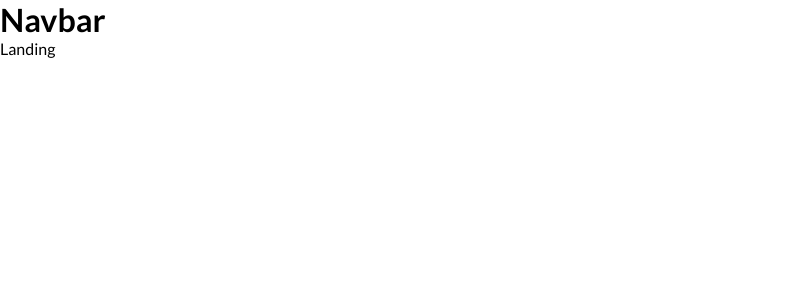
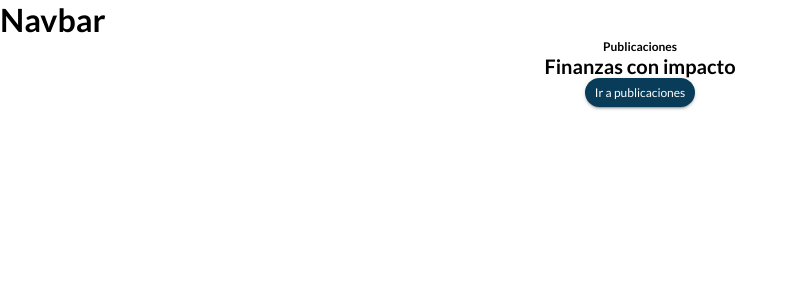
Before and after one commit to zEstebanz/Ubuntu-Semillero, a React (Vite) app: page / in a window 1280 px wide. Shown: the top 300 px of the page, without its empty margins (0-797 px from the left). Built offline with nearby package versions, Linux system fonts and the light colour scheme.

Commit message:
LandingPosts component created

```diff
--- /dev/null
+++ b/src/components/LandingPosts.jsx
@@ -0,0 +1,42 @@
+import { Box, Typography, Card, Button } from "@mui/material";
+
+function LandingPosts() {
+  const posts = [];
+  return (
+    <Box
+      component="section"
+      display="flex"
+      flexDirection="column"
+      alignItems="center"
+    >
+      <Typography variant="paragraphs" fontWeight={600}>
+        Publicaciones
+      </Typography>
+      <Typography variant="subtitles" fontWeight={600}>
+        Finanzas con impacto
+      </Typography>
+
+      <Box display="flex" flexDirection="column" alignItems="center">
+        {posts?.map((post) => (
+          <Card key={post.id} />
+        ))}
+      </Box>
+
+      <Button
+        variant="contained"
+        size="small"
+        sx={{ borderRadius: 20, textTransform: "none" }}
+      >
+        <Typography
+          variant="paragraphs"
+          fontWeight={500}
+          sx={{ textTransform: "none" }}
+        >
+          Ir a publicaciones
+        </Typography>
+      </Button>
+    </Box>
+  );
+}
+
+export default LandingPosts;
--- a/src/pages/Landing.jsx
+++ b/src/pages/Landing.jsx
@@ -1,6 +1,9 @@
+import LandingPosts from "../components/LandingPosts";
 
 export const Landing = () => {
-    return (
-        <div>Landing</div>
-    )
-}
+  return (
+    <div>
+      <LandingPosts />
+    </div>
+  );
+};
```
